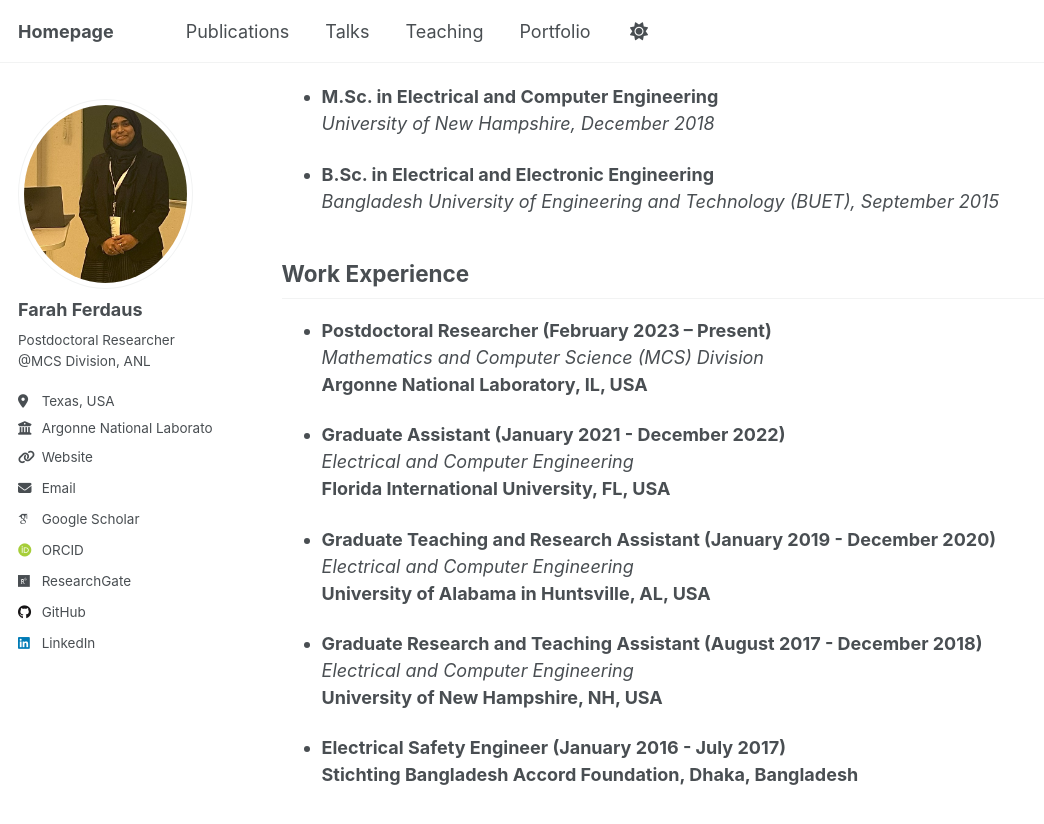
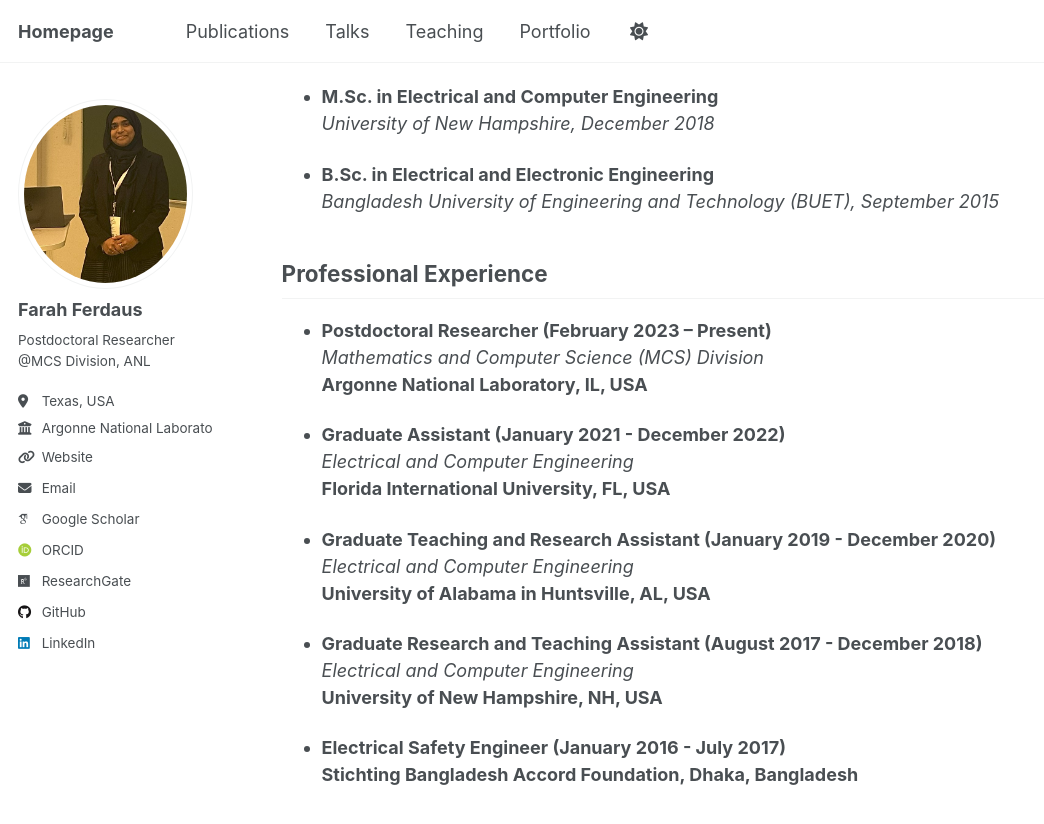
Before and after one commit to fferdaus/fferdaus.github.io, a Jekyll site: the page built from _pages/about.md, in a window 1280 px wide and 900 px high, scrolled down 720 px. Shown: the top 824 px of the window, without its empty margins (0-1044 px from the left). Built offline with Jekyll 4.4.1, drawn with Linux system fonts in a browser that asks for light colours; some web fonts are replaced.

Commit message:
Update about.md

```diff
--- a/_pages/about.md
+++ b/_pages/about.md
@@ -28,7 +28,7 @@ She has published numerous scientific articles, including journal articles, conf
 *Bangladesh University of Engineering and Technology (BUET), September 2015*
 
 
-## Work Experience
+## Professional Experience
 
 
 - **Postdoctoral Researcher (February 2023 – Present)**
```
